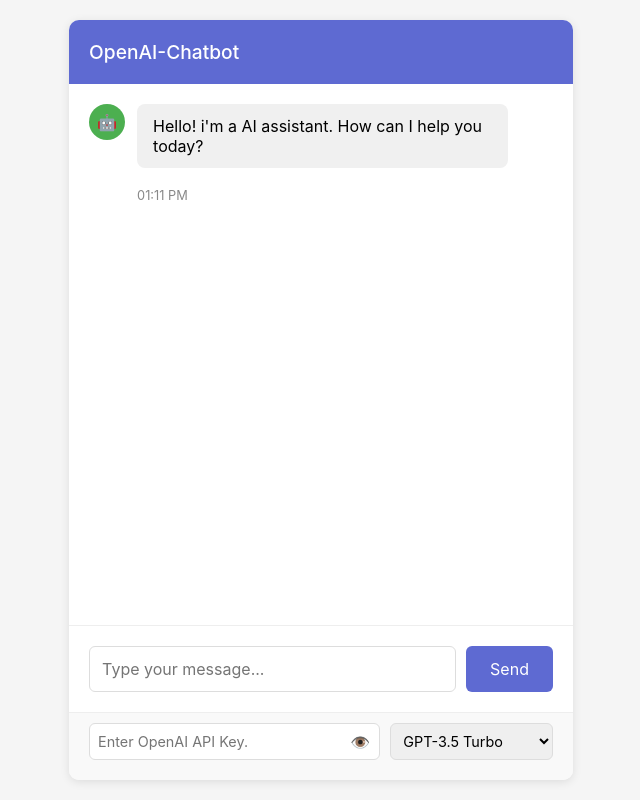
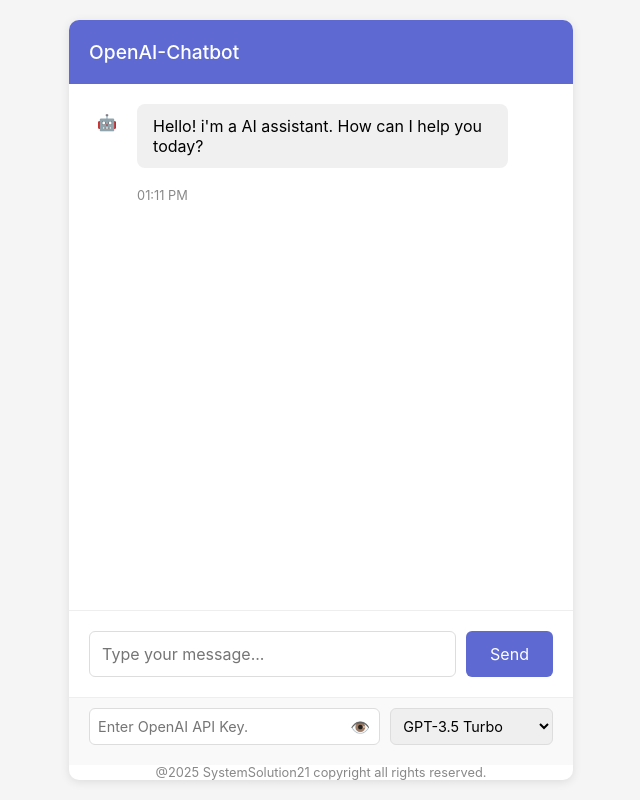
Before and after one commit to SystemSolution21/OpenAI, a Flask app: page / in a window 1280 px wide. Shown: the whole page, without its empty margins (319-959 px from the left). Run offline with Flask 3, Linux system fonts and the light colour scheme.

Commit message:
modified:   ChatbotWebApp/static/style.css         modified:   ChatbotWebApp/templates/index.html

```diff
--- a/ChatbotWebApp/static/style.css
+++ b/ChatbotWebApp/static/style.css
@@ -77,7 +77,7 @@
 }
 
 .bot-avatar {
-  background: #4caf50;
+  background: #ffffff;
 }
 
 .input-container {
@@ -203,3 +203,11 @@
   border-radius: 6px;
   font-size: 0.9em;
 }
+
+.footer {
+  font-size: 0.8em;
+  color: #888;
+  margin-top: auto;
+  text-align: center;
+  padding: auto;
+}
--- a/ChatbotWebApp/templates/index.html
+++ b/ChatbotWebApp/templates/index.html
@@ -37,6 +37,7 @@
           </select>
         </div>
       </div>
+      <footer class="footer">@2025 SystemSolution21 copyright all rights reserved.</footer>
     </div>
   </body>
   <script src="/static/script.js"></script>
```
